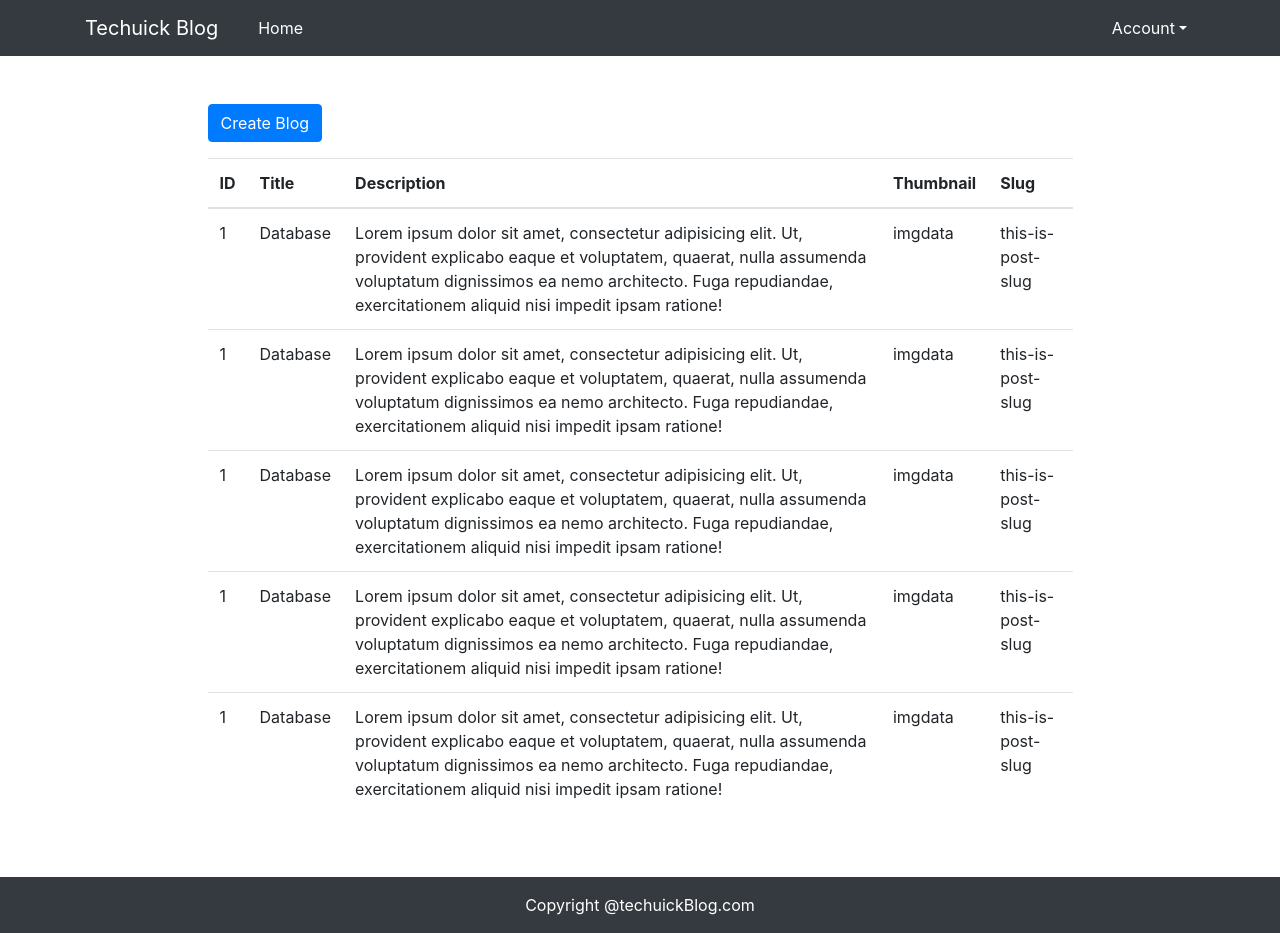
After one commit to mohsin-techuick/BLOG, a PHP site: page /users/dashboard.php in a window 1280 px wide. The commit adds this page. Run offline with PHP 8.4, Linux system fonts and the light colour scheme.

Commit message:
user dashboard added

```diff
--- a/index.php
+++ b/index.php
@@ -18,8 +18,8 @@
 	   }
 	</style>
 </head>
+<body>
 
-<body>
 	<!-- including header -->
 	<?php include_once("partials/header.php"); ?>
 	<div class="container">
--- /dev/null
+++ b/users/dashboard.php
@@ -0,0 +1,90 @@
+<!DOCTYPE html>
+<html lang="en">
+
+<head>
+	<meta charset="UTF-8">
+	<meta name="viewport" content="width=device-width, initial-scale=1.0">
+	<title>Techuick Blogging System</title>
+	<!-- Bootstrap css file -->
+	<link rel="stylesheet" href="../assets/bootstrap/css/bootstrap.min.css">
+	<!-- Custom style file -->
+	<link rel="stylesheet" href="../assets/css/index.css">
+
+</head>
+<body>
+
+	<!-- including header -->
+	<?php include("../partials/header.php"); ?>
+
+	 <div class="container min-vh-100 p-5" id="wrapper">
+		<div class="row justify-content-center">
+			<div class="col-md-10">
+
+				<div class="operations mb-3">
+					<a href="createblog.php" class="btn btn-primary">Create Blog</a>
+				</div>
+
+				<table class="table">
+					<thead>
+						<tr>
+							<th>ID</th>
+							<th>Title</th>
+							<th>Description</th>
+							<th>Thumbnail</th>
+							<th>Slug</th>
+						</tr>
+					</thead>
+					<tbody>
+						<tr>
+							<td>1</td>
+							<td>Database</td>
+							<td>Lorem ipsum dolor sit amet, consectetur adipisicing elit. Ut, provident explicabo eaque et voluptatem, quaerat, nulla assumenda voluptatum dignissimos ea nemo architecto. Fuga repudiandae, exercitationem aliquid nisi impedit ipsam ratione!</td>
+							<td>imgdata</td>
+							<td>this-is-post-slug</td>
+						</tr>
+						<tr>
+							<td>1</td>
+							<td>Database</td>
+							<td>Lorem ipsum dolor sit amet, consectetur adipisicing elit. Ut, provident explicabo eaque et voluptatem, quaerat, nulla assumenda voluptatum dignissimos ea nemo architecto. Fuga repudiandae, exercitationem aliquid nisi impedit ipsam ratione!</td>
+							<td>imgdata</td>
+							<td>this-is-post-slug</td>
+						</tr>
+						<tr>
+							<td>1</td>
+							<td>Database</td>
+							<td>Lorem ipsum dolor sit amet, consectetur adipisicing elit. Ut, provident explicabo eaque et voluptatem, quaerat, nulla assumenda voluptatum dignissimos ea nemo architecto. Fuga repudiandae, exercitationem aliquid nisi impedit ipsam ratione!</td>
+							<td>imgdata</td>
+							<td>this-is-post-slug</td>
+						</tr>
+						<tr>
+							<td>1</td>
+							<td>Database</td>
+							<td>Lorem ipsum dolor sit amet, consectetur adipisicing elit. Ut, provident explicabo eaque et voluptatem, quaerat, nulla assumenda voluptatum dignissimos ea nemo architecto. Fuga repudiandae, exercitationem aliquid nisi impedit ipsam ratione!</td>
+							<td>imgdata</td>
+							<td>this-is-post-slug</td>
+						</tr><tr>
+							<td>1</td>
+							<td>Database</td>
+							<td>Lorem ipsum dolor sit amet, consectetur adipisicing elit. Ut, provident explicabo eaque et voluptatem, quaerat, nulla assumenda voluptatum dignissimos ea nemo architecto. Fuga repudiandae, exercitationem aliquid nisi impedit ipsam ratione!</td>
+							<td>imgdata</td>
+							<td>this-is-post-slug</td>
+						</tr>
+
+					</tbody>
+				</table>
+			</div>
+		</div>
+    </div>
+
+
+	<!-- Including footer -->
+	<?php  include_once("../partials/footer.php"); ?>
+
+	<!-- Bootstrap Jquery, popper.js and javascript -->
+	<script src="/PHPBlog/assets/bootstrap/js/jquery-3.4.1.min.js" type="text/javascript"></script>
+	<script src="/PHPBlog/assets/bootstrap/js/popper.min.js" type="text/javascript"></script>
+	<script src="/PHPBlog/assets/bootstrap/js/bootstrap.min.js" type="text/javascript"></script>
+
+</body>
+
+</html>
```
